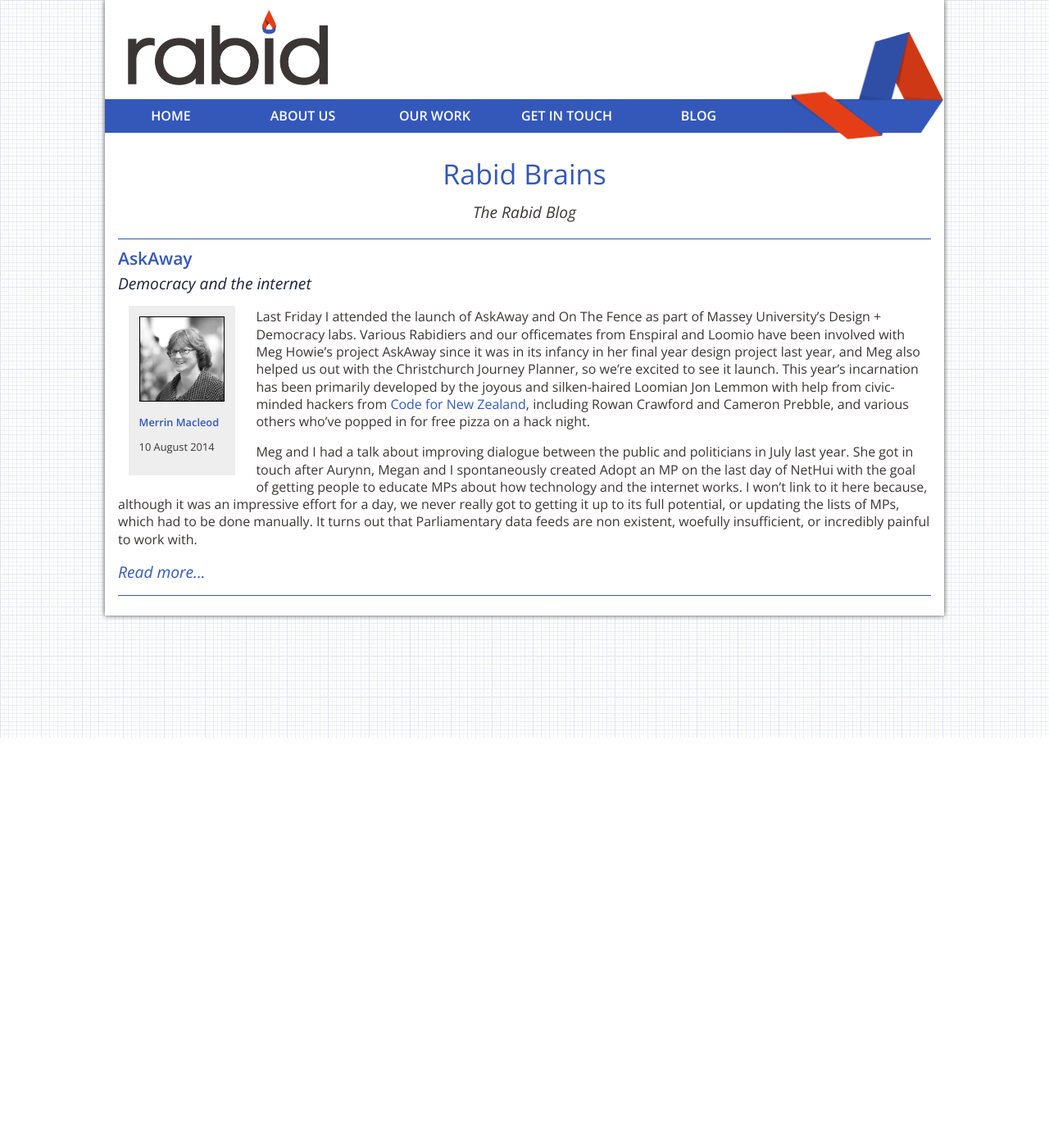
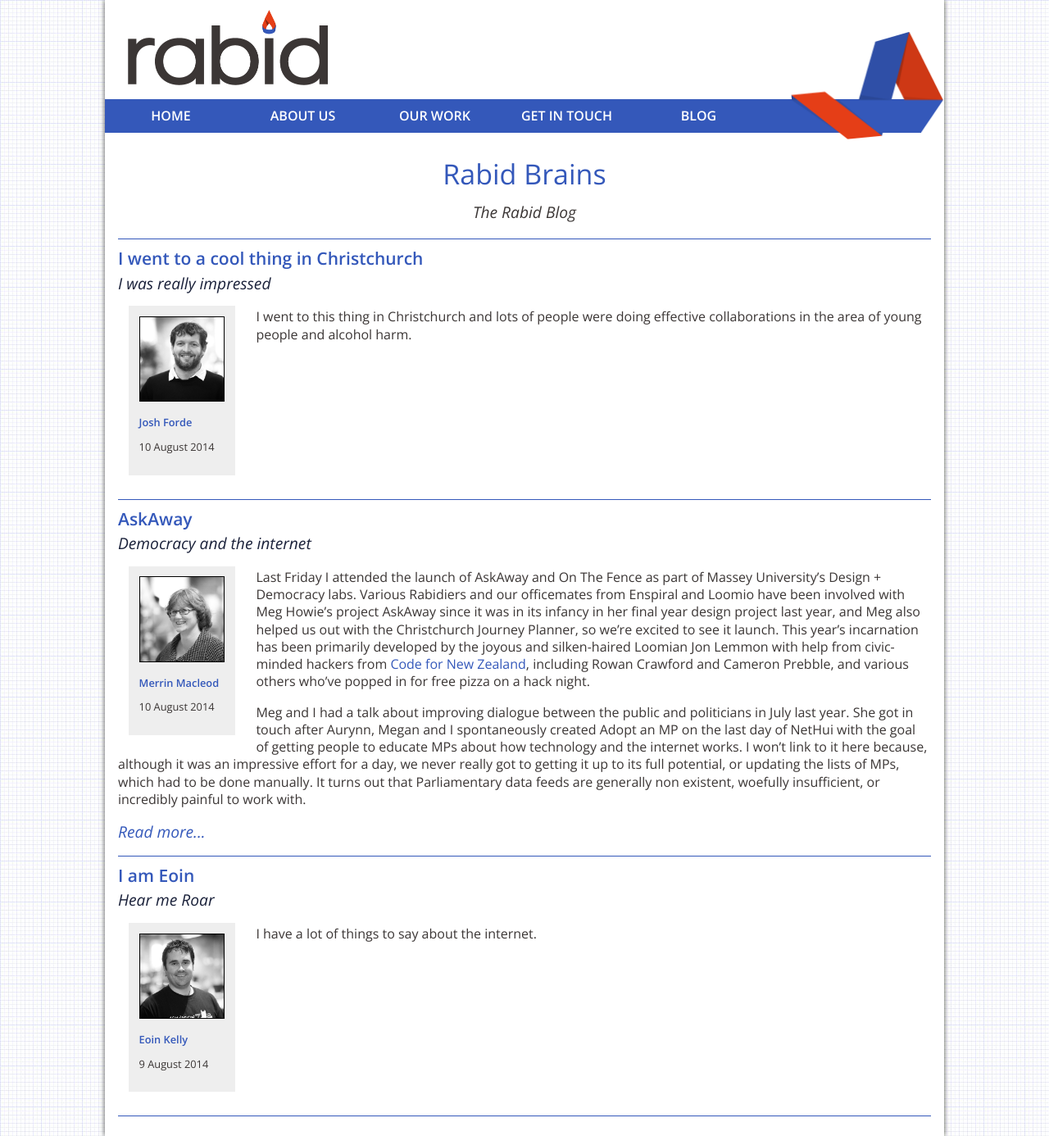
Before and after one commit to soundasleep/rabid.github.io, a Jekyll site: the page built from index.html, in a window 1280 px wide. Shown: the whole page at 82% size. Built offline with Jekyll 4.4.1, drawn with Linux system fonts in a browser that asks for light colours; Markdown is read by kramdown in place of the engine named in the settings; the list of posts is cut into pages by our own code; before the commit the page ends 900 px from its top, so only the background shows below that.

Commit message:
some placeholder posts

```diff
--- /dev/null
+++ b/_posts/2014-08-09-eoin.markdown
@@ -0,0 +1,9 @@
+---
+layout: post
+title:  "I am Eoin"
+subtitle: "Hear me Roar"
+date:   2014-08-09 16:00:58
+author: eoin
+---
+
+I have a lot of things to say about the internet.
--- a/_posts/2014-08-10-askaway.markdown
+++ b/_posts/2014-08-10-askaway.markdown
@@ -8,7 +8,7 @@
 
 Last Friday I attended the launch of AskAway and On The Fence as part of Massey University's Design + Democracy labs. Various Rabidiers and our officemates from Enspiral and Loomio have been involved with Meg Howie's project AskAway since it was in its infancy in her final year design project last year, and Meg also helped us out with the Christchurch Journey Planner, so we're excited to see it launch. This year's incarnation has been primarily developed by the joyous and silken-haired Loomian Jon Lemmon with help from civic-minded hackers from [Code for New Zealand](http://www.codefor.org.nz), including Rowan Crawford and Cameron Prebble, and various others who've popped in for free pizza on a hack night.
 
-Meg and I had a talk about improving dialogue between the public and politicians in July last year. She got in touch after Aurynn, Megan and I spontaneously created Adopt an MP on the last day of NetHui with the goal of getting people to educate MPs about how technology and the internet works. I won't link to it here because, although it was an impressive effort for a day, we never really got to getting it up to its full potential, or updating the lists of MPs, which had to be done manually. It turns out that Parliamentary data feeds are non existent, woefully insufficient, or incredibly painful to work with.
+Meg and I had a talk about improving dialogue between the public and politicians in July last year. She got in touch after Aurynn, Megan and I spontaneously created Adopt an MP on the last day of NetHui with the goal of getting people to educate MPs about how technology and the internet works. I won't link to it here because, although it was an impressive effort for a day, we never really got to getting it up to its full potential, or updating the lists of MPs, which had to be done manually. It turns out that Parliamentary data feeds are generally non existent, woefully insufficient, or incredibly painful to work with.
 
 <!--break-->
 
--- /dev/null
+++ b/_posts/2014-08-11-josh.markdown
@@ -0,0 +1,9 @@
+---
+layout: post
+title:  "I went to a cool thing in Christchurch"
+subtitle: "I was really impressed"
+date:   2014-08-10 12:00:58
+author: jofo
+---
+
+I went to this thing in Christchurch and lots of people were doing effective collaborations in the area of young people and alcohol harm.
```
